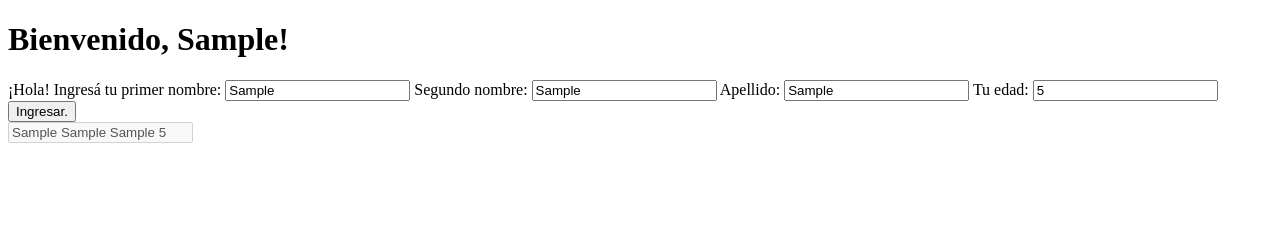
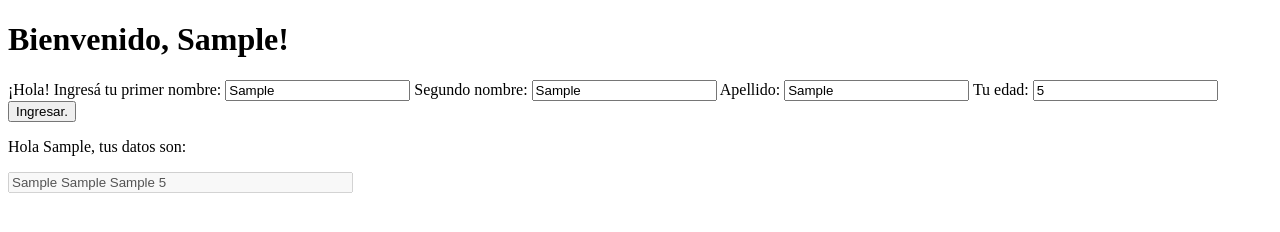
Before and after one commit to fngonzalez/iajs, a plain HTML site: page tareas/clase-5/formulario-index.html in a window 1280 px wide. Both pictures are taken after typing "Sample", "Sample", "Sample", "5" into the empty fields and a click on the button "Ingresar.". Drawn offline with Linux system fonts and the light colour scheme.

Commit message:
Arregla bug de posicionamiento
No se entendía el órden que mantenían entre el input y el parrafo

```diff
--- a/tareas/clase-5/formulario-index.html
+++ b/tareas/clase-5/formulario-index.html
@@ -21,11 +21,11 @@
         <label id="tu-edad">Tu edad:</label>
         <input type="number" id="edad">
         <button id="boton-ingresar">Ingresar.</button>
+        <p id="parrafo-nuevo"></p>
 
 
 
-
-        <input type="text" id="texto-resultado" disabled style="display: none">
+        <input type="text" id="texto-resultado" disabled style="display: none" size="40">
         <script src='formulario-usuario.js'></script>
     </form>
 </body>
--- a/tareas/clase-5/formulario-usuario.js
+++ b/tareas/clase-5/formulario-usuario.js
@@ -6,10 +6,8 @@ $boton.onclick = function () {
   let nombre = document.querySelector("#primer-nombre").value
   let apellido = document.querySelector("#apellido").value
   let edad = document.querySelector("#edad").value
-  let nodoDelDocumento = document.querySelector("body")
-  let parrafoNuevo = document.createElement("p")
-  parrafoNuevo.id = "parrafo-nuevo"
-  parrafoNuevo.innerText = "Hola " + nombre + ", tus datos estarán ordenados abajo:"
+  parrafoNuevo=document.querySelector("#parrafo-nuevo")
+  parrafoNuevo.innerText = "Hola " + nombre + ", tus datos son:"
   let datosResultados = (nombre + " " + segundoNombre + " " + apellido + " " + edad)
 
 
```
